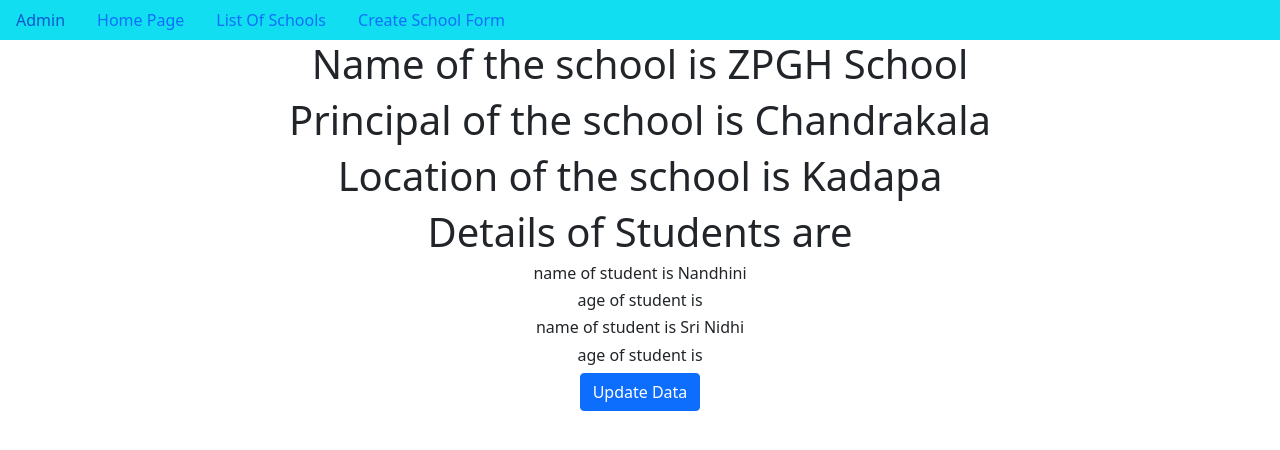
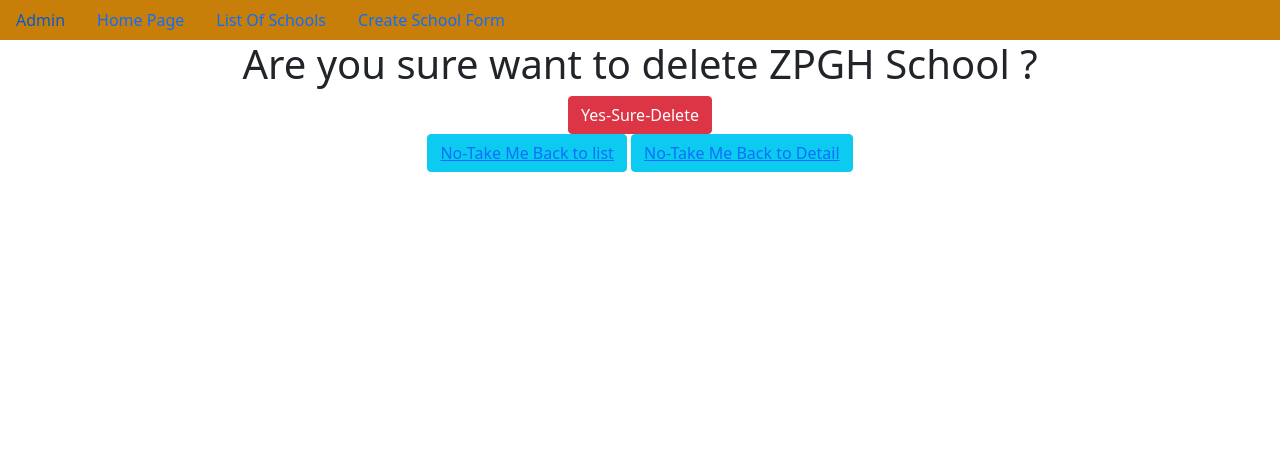
Before and after one commit to KBCHANDANA506/-CBV_L_D_UP_DEL_views, a Django app: a page that uses templates/app/dummy.html in a window 1280 px wide. Shown: the top 450 px of the page. Run offline with Django 4.2, Linux system fonts and the light colour scheme; data comes from the database, SQL or seed files in the repository; both versions use the stored data as it was after the commit.

Commit message:
first commit

```diff
--- a/app/views.py
+++ b/app/views.py
@@ -1,14 +1,14 @@
 from django.shortcuts import render
 from app.models import *
 # Create your views here.
-from django.views.generic import TemplateView,ListView,DetailView,CreateView,UpdateView
+from django.views.generic import TemplateView,ListView,DetailView,CreateView,UpdateView,DeleteView
 from django.urls import reverse_lazy
 
 class Home(TemplateView):
 
     template_name='app/Home.html'
 
-class School_List(ListView):
+class schoolList(ListView):
     model=School
     context_object_name='schools'
 
@@ -25,3 +25,8 @@
 class SchoolUpdate(UpdateView):
     model=School
     fields='__all__'
+
+class School_Delete(DeleteView):
+    model=School
+    context_object_name='schoolobject'
+    success_url=reverse_lazy('schoolList')
--- a/project45/urls.py
+++ b/project45/urls.py
@@ -19,13 +19,13 @@
 urlpatterns = [
     path('admin/', admin.site.urls),
     path('Home/',Home.as_view(),name='Home'),
-    path('School_List/',School_List.as_view(),name='School_List'),
+    path('schoolList/',schoolList.as_view(),name='schoolList'),
     path('School_form/',School_form.as_view(),name='School_form'),
 
 
 
     re_path('^update/(?P<pk>\d+)/',SchoolUpdate.as_view(),name='SchoolUpdate'),
-
+    re_path('^delete/(?P<pk>\d+)/',School_Delete.as_view(),name='School_Delete'),
 
     re_path('(?P<pk>\d+)/',school_detail.as_view(),name='school_detail'),
 
--- a/templates/app/School_List.html
+++ b/templates/app/School_List.html
@@ -8,7 +8,7 @@
 <h1>List Of Schools</h1>
 
     {% for school in schools %}
-    <a href="{{school.pk}}"><h1><h1>{{school.name}}</h1></a>
+        <a href="{{school.pk}}"><h1>{{school.name}}</h1></a>
 
 
     {% endfor %}
--- /dev/null
+++ b/templates/app/School_confirm_delete.html
@@ -0,0 +1,21 @@
+{% extends 'app/dummy.html' %}
+{% block title %}
+<title>Delete Page</title>
+{% endblock %}
+
+{% block body_block %}
+    <form method="POST">
+       {% csrf_token %}
+
+      <h1>Are you sure want to delete {{schoolobject.name}} ?</h1>
+
+      <input type="submit" value="Yes-Sure-Delete" class="btn btn-danger">
+
+    </form>
+<h1 class="btn btn-info"><a href="{% url 'schoolList' %}">No-Take Me Back to list</a></h1>
+<h1 class="btn btn-info"><a href="{% url 'school_detail' pk=schoolobject.pk %}">No-Take Me Back to Detail</a></h1>
+
+
+
+
+{% endblock %}
--- a/templates/app/dummy.html
+++ b/templates/app/dummy.html
@@ -13,10 +13,10 @@
   </head>
   <body>
     <center>
-        <nav class="nav" style="background-color:rgb(18, 222, 241)">
+        <nav class="nav" style="background-color:rgb(199, 127, 10)">
             <a href="{% url 'admin:index' %}" class="nav-link">Admin</a>
             <a href="{% url 'Home' %}" class="nav-link">Home Page</a>
-            <a href="{% url 'School_List' %}" class="nav-link">List Of Schools</a>
+            <a href="{% url 'schoolList' %}" class="nav-link">List Of Schools</a>
 
             <a href="{% url 'School_form' %}" class="nav-link">Create School Form</a>
 
--- a/templates/app/school_detail.html
+++ b/templates/app/school_detail.html
@@ -20,7 +20,8 @@
    {% endfor %}
 
 
-   <a href="{% url 'SchoolUpdate' pk=sclobject.pk %}" class="btn btn-primary">Update Data</a>
+   <h6><a href="{% url 'SchoolUpdate' pk=sclobject.pk %}" class="btn btn-primary">Update Data</a></h6>
+   <h6><a href="{% url 'School_Delete' pk=sclobject.pk %}" class="btn btn-danger">Delete Data</a></h6>
 
 
 {% endblock %}
```
Also changed, not shown: db.sqlite3.
